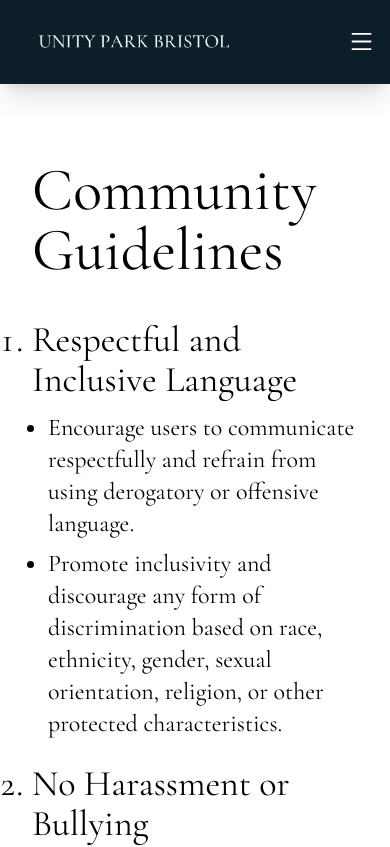
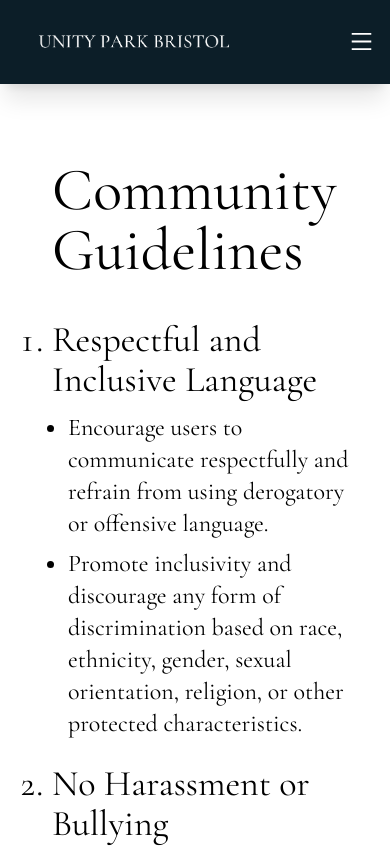
Before and after one commit to carlosmdiaz/unity-park-bristol, a Next.js app: page /community in a window 390 px wide. Shown: the top 847 px of the page. Built offline with nearby package versions, Linux system fonts and the light colour scheme.

Commit message:
Change the margin on the comunity page for mobile.

```diff
--- a/components/community/CommunityGuidelines.jsx
+++ b/components/community/CommunityGuidelines.jsx
@@ -1,7 +1,7 @@
 
 const CommunityGuidelines = () => {
   return (
-    <div className="m-8 font-serif">
+    <div className="flex flex-col items-center m-8 font-serif">
         <h1 className="text-6xl mb-10">Community Guidelines</h1>
         <div className="w-full h-[10%]">
             <ul>
--- a/pages/community/index.js
+++ b/pages/community/index.js
@@ -14,7 +14,7 @@ const CommunityPage = () => {
         />
       </Head>
       <Navbar />
-      <div className='h-[100vh] flex justify-center mb-[100vh] mt-32'>
+      <div className='h-[100vh] flex justify-center md:mb-[100vh] mb-[2800px] mt-32 md:ml-0 ml-5'>
         <CommunityGuidelines />
       </div>
       <Footer />
```
